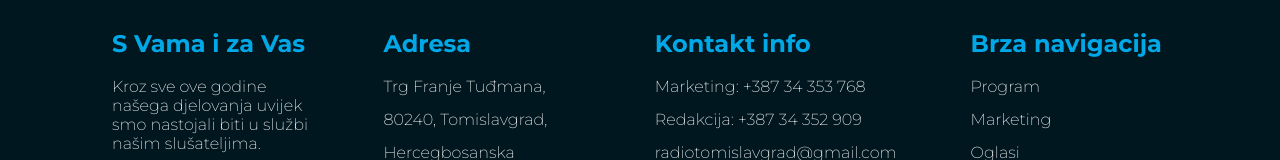
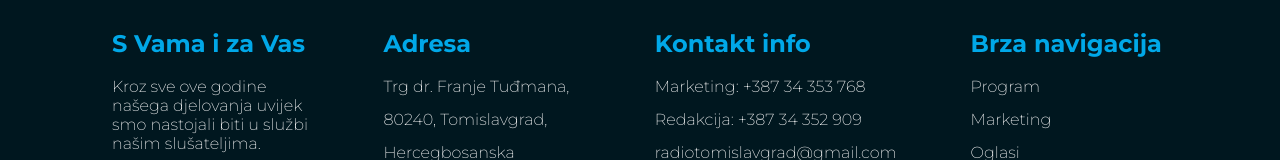
Before and after one commit to MilicTG/radio-tg, a React (Create React App) app: page / in a window 1280 px wide. Shown: the part 3317-3477 px from the top of the page. Built offline with nearby package versions, Linux system fonts and the light colour scheme; no server answers.

Commit message:
Make a mistake in spelling

```diff
--- a/src/components/footer/footer.component.jsx
+++ b/src/components/footer/footer.component.jsx
@@ -46,7 +46,7 @@ const footer = () => {
                      </thead>
                      <tbody>
                         <tr>
-                           <td>Trg Franje Tuđmana,</td>
+                           <td>Trg dr. Franje Tuđmana,</td>
                            <td>80240, Tomislavgrad,</td>
                            <td>Hercegbosanska županija,</td>
                            <td>Bosna i Hercegovina</td>
```
